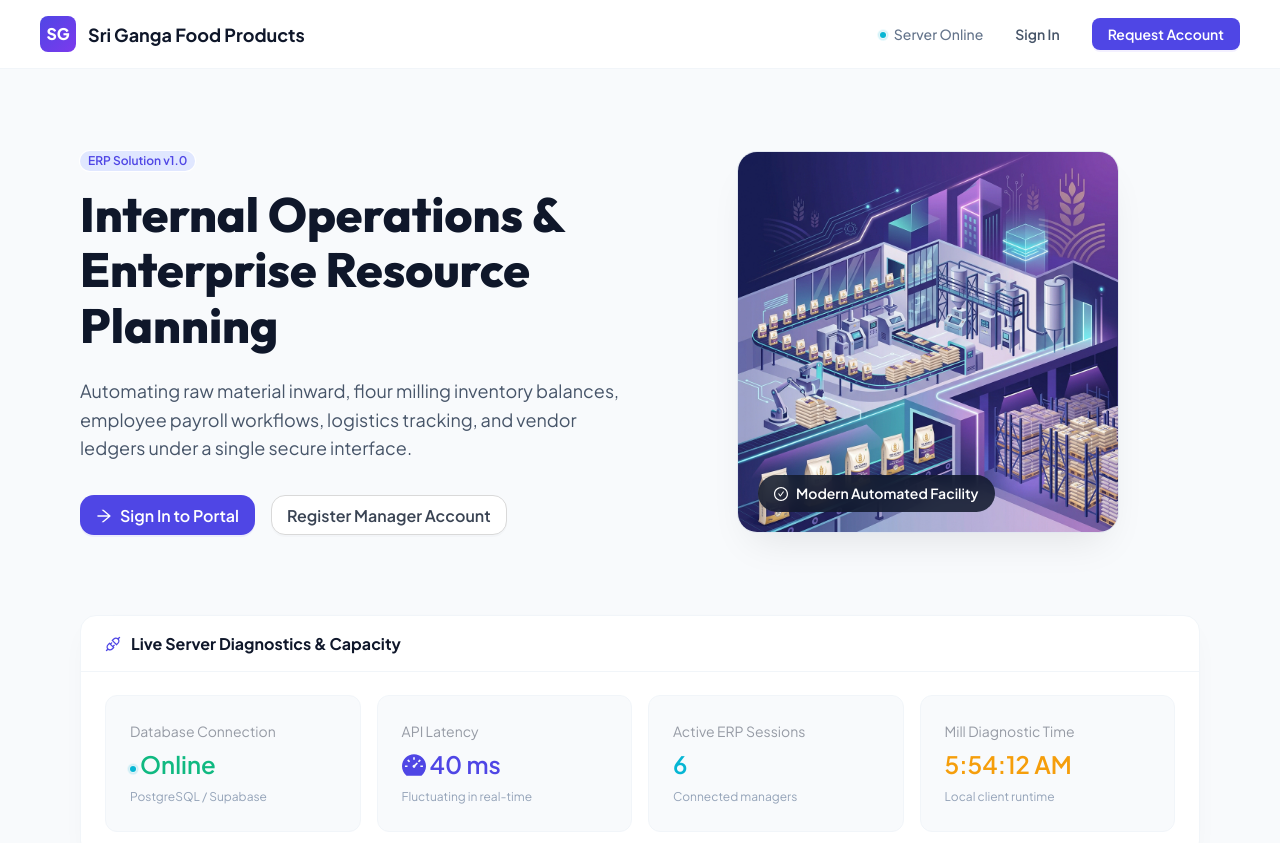
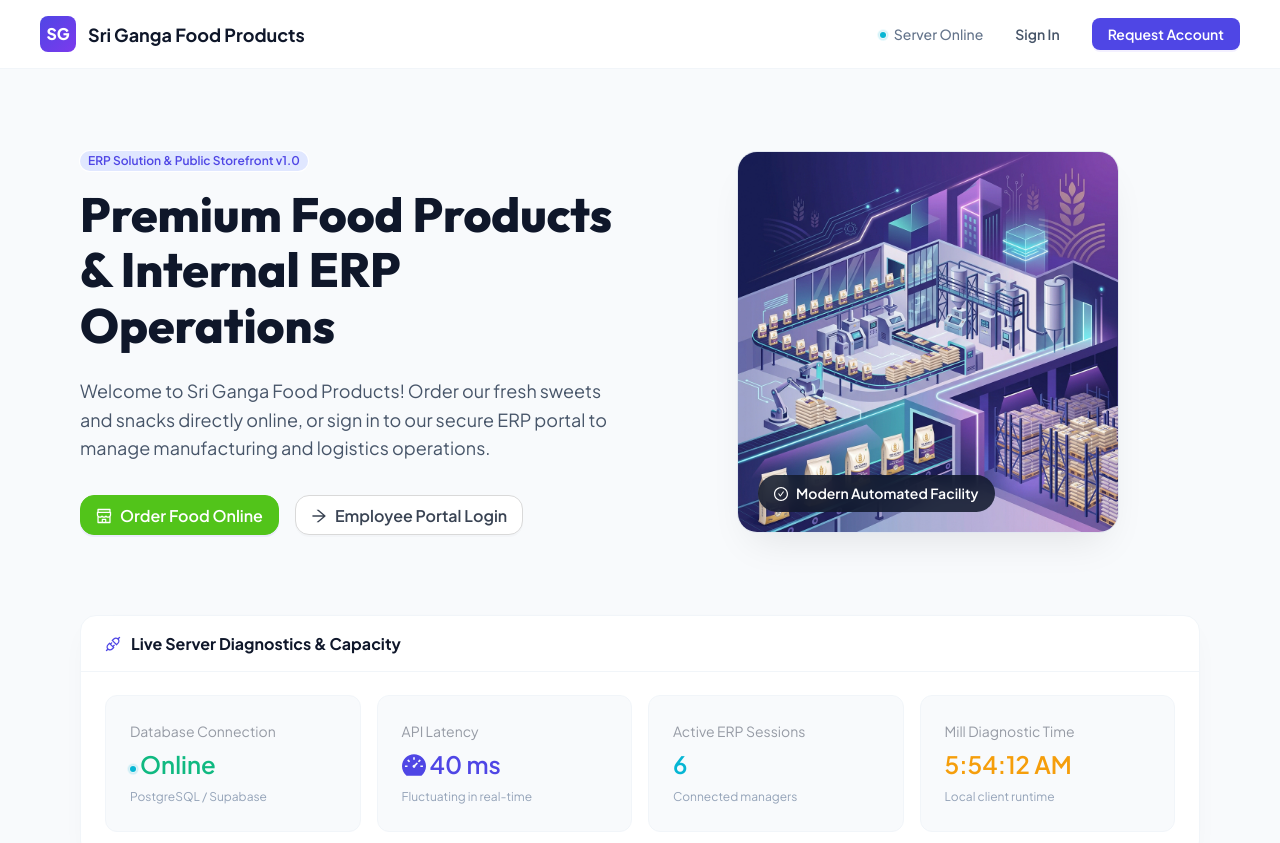
Before and after one commit to Janarthanan051/SriGanaga, a React (Vite) app in the folder frontend/: page / in a window 1280 px wide. Shown: the top 843 px of the page. Built offline with nearby package versions, Linux system fonts and the light colour scheme; no server answers.

Commit message:
Update landing page to include storefront ordering button

```diff
--- a/frontend/src/pages/LandingPage.tsx
+++ b/frontend/src/pages/LandingPage.tsx
@@ -6,7 +6,8 @@
   DashboardOutlined,
   ApiOutlined,
   DashboardFilled,
-  HeartOutlined
+  HeartOutlined,
+  ShopOutlined
 } from '@ant-design/icons';
 import { useNavigate } from 'react-router-dom';
 import { useAppSelector } from '@redux/hooks';
@@ -62,17 +63,17 @@
       <section className="hero-section">
         <Row gutter={[32, 32]} align="middle">
           <Col xs={24} lg={12} className="hero-text">
-            <Badge count="ERP Solution v1.0" className="hero-badge" style={{ backgroundColor: '#e0e7ff', color: '#4f46e5', fontWeight: 600 }} />
-            <h1>Internal Operations & Enterprise Resource Planning</h1>
+            <Badge count="ERP Solution & Public Storefront v1.0" className="hero-badge" style={{ backgroundColor: '#e0e7ff', color: '#4f46e5', fontWeight: 600 }} />
+            <h1>Premium Food Products & Internal ERP Operations</h1>
             <p>
-              Automating raw material inward, flour milling inventory balances, employee payroll workflows, logistics tracking, and vendor ledgers under a single secure interface.
+              Welcome to Sri Ganga Food Products! Order our fresh sweets and snacks directly online, or sign in to our secure ERP portal to manage manufacturing and logistics operations.
             </p>
             <Space size="middle">
-              <Button type="primary" size="large" icon={<ArrowRightOutlined />} onClick={() => navigate('/login')}>
-                Sign In to Portal
+              <Button type="primary" size="large" icon={<ShopOutlined />} onClick={() => navigate('/store')} style={{ background: '#52c41a', borderColor: '#52c41a' }}>
+                Order Food Online
               </Button>
-              <Button size="large" onClick={() => navigate('/signup')}>
-                Register Manager Account
+              <Button size="large" icon={<ArrowRightOutlined />} onClick={() => navigate('/login')}>
+                Employee Portal Login
               </Button>
             </Space>
           </Col>
```
